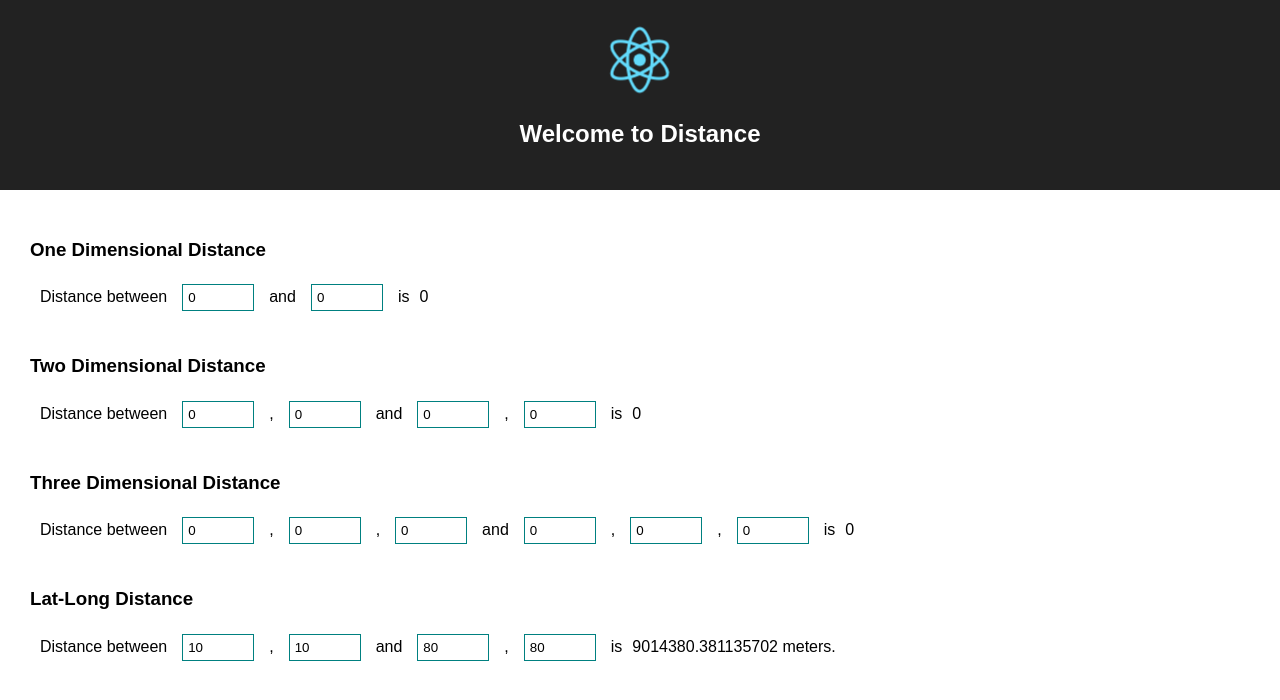
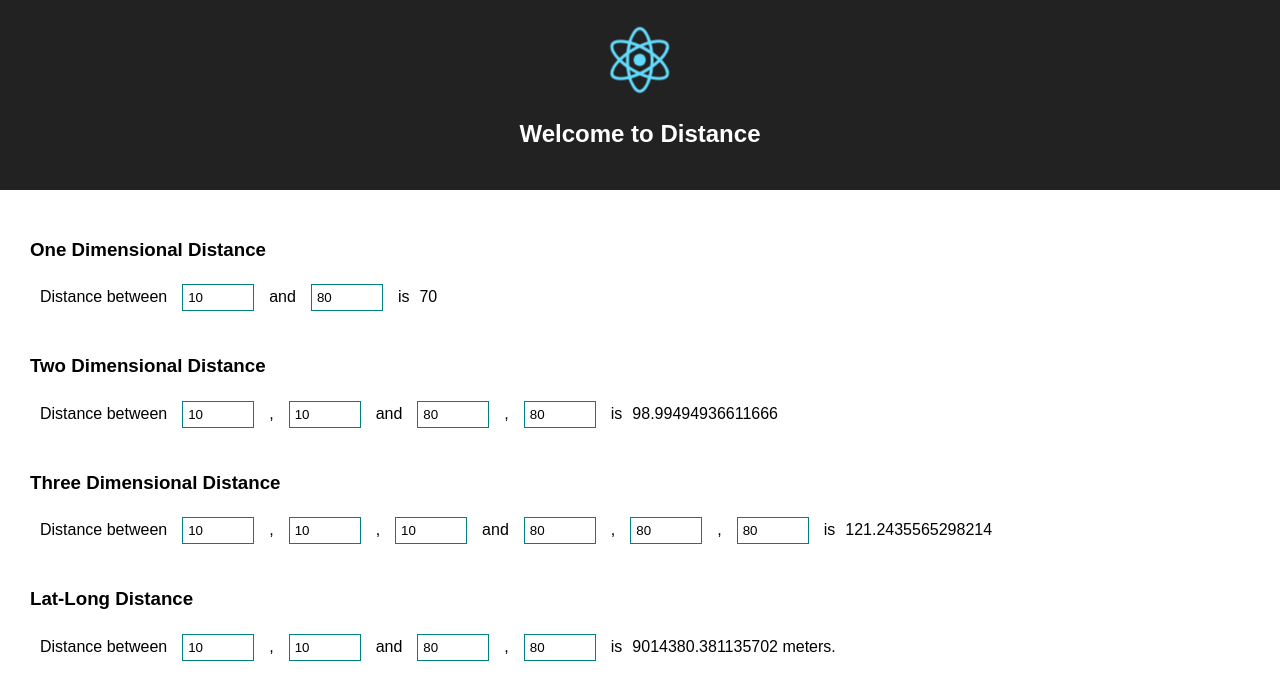
Before and after one commit to anusaini/react-distance, a React (Create React App) app: page / in a window 1280 px wide. Shown: the top 700 px of the page. Built offline with nearby package versions, Linux system fonts and the light colour scheme.

Commit message:
Update default values

```diff
--- a/src/Components/Distance/OneD.js
+++ b/src/Components/Distance/OneD.js
@@ -5,9 +5,9 @@ class OneD extends Component {
     constructor(props) {
         super(props)
         this.state = {
-            first: 0,
-            second: 0,
-            result: 0
+            first: 10,
+            second: 80,
+            result: Distance.Distance1D(10, 80)
         }
         this.submitChange = this.submitChange.bind(this)
     }
--- a/src/Components/Distance/ThreeD.js
+++ b/src/Components/Distance/ThreeD.js
@@ -2,21 +2,26 @@ import React, {Component} from 'react'
 import Distance from '../../Library/Distance'
 import Point3D from '../../Library/Point3D'
 
+const MIN = -20000
+const MAX = 20000
+
 class ThreeD extends Component {
     constructor(props) {
         super(props)
+        const a = new Point3D(10, 10, 10)
+        const b = new Point3D(80, 80, 80)
         this.state = {
             first: {
-                x: 0,
-                y: 0,
-                z: 0
+                x: 10,
+                y: 10,
+                z: 10
             },
             second: {
-                x: 0,
-                y: 0,
-                z: 0
+                x: 80,
+                y: 80,
+                z: 80
             },
-            result: 0
+            result: Distance.Distance3D(a, b)
         }
         this.submitChange = this.submitChange.bind(this)
     }
@@ -28,12 +33,12 @@ class ThreeD extends Component {
         let sValue_x = document.getElementById('secondThreeD.x').value
         let sValue_y = document.getElementById('secondThreeD.y').value
         let sValue_z = document.getElementById('secondThreeD.z').value
-        fValue_x = fValue_x > 20000 ? 20000 : fValue_x < -20000 ? -20000 : fValue_x;
-        fValue_y = fValue_y > 20000 ? 20000 : fValue_y < -20000 ? -20000 : fValue_y;
-        fValue_z = fValue_z > 20000 ? 20000 : fValue_z < -20000 ? -20000 : fValue_z;
-        sValue_x = sValue_x > 20000 ? 20000 : sValue_x < -20000 ? -20000 : sValue_x;
-        sValue_y = sValue_y > 20000 ? 20000 : sValue_y < -20000 ? -20000 : sValue_y;
-        sValue_z = sValue_z > 20000 ? 20000 : sValue_z < -20000 ? -20000 : sValue_z;
+        fValue_x = fValue_x > MAX ? MAX : fValue_x < MIN ? MIN : fValue_x;
+        fValue_y = fValue_y > MAX ? MAX : fValue_y < MIN ? MIN : fValue_y;
+        fValue_z = fValue_z > MAX ? MAX : fValue_z < MIN ? MIN : fValue_z;
+        sValue_x = sValue_x > MAX ? MAX : sValue_x < MIN ? MIN : sValue_x;
+        sValue_y = sValue_y > MAX ? MAX : sValue_y < MIN ? MIN : sValue_y;
+        sValue_z = sValue_z > MAX ? MAX : sValue_z < MIN ? MIN : sValue_z;
 
         const a = new Point3D(fValue_x, fValue_y, fValue_z)
         const b = new Point3D(sValue_x, sValue_y, sValue_z)
@@ -51,17 +56,17 @@ class ThreeD extends Component {
                 <h3>Three Dimensional Distance</h3>
                 <div>
                     <label>Distance between</label>
-                    <input type="number" min="-20000" max="20000" name="firstThreeD.x" id="firstThreeD.x" placeholder="first.x" value={this.state.first.x} onChange={this.submitChange} />
+                    <input type="number" min={MIN} max={MAX} name="firstThreeD.x" id="firstThreeD.x" placeholder="first.x" value={this.state.first.x} onChange={this.submitChange} />
                     <label>,</label>
-                    <input type="number" min="-20000" max="20000" name="firstThreeD.y" id="firstThreeD.y" placeholder="first.y" value={this.state.first.y} onChange={this.submitChange} />
+                    <input type="number" min={MIN} max={MAX} name="firstThreeD.y" id="firstThreeD.y" placeholder="first.y" value={this.state.first.y} onChange={this.submitChange} />
                     <label>,</label>
-                    <input type="number" min="-20000" max="20000" name="firstThreeD.z" id="firstThreeD.z" placeholder="first.z" value={this.state.first.z} onChange={this.submitChange} />
+                    <input type="number" min={MIN} max={MAX} name="firstThreeD.z" id="firstThreeD.z" placeholder="first.z" value={this.state.first.z} onChange={this.submitChange} />
                     <label>and</label>
-                    <input type="number" min="-20000" max="20000" name="secondThreeD.x" id="secondThreeD.x" placeholder="second.x" value={this.state.second.x} onChange={this.submitChange} />
+                    <input type="number" min={MIN} max={MAX} name="secondThreeD.x" id="secondThreeD.x" placeholder="second.x" value={this.state.second.x} onChange={this.submitChange} />
                     <label>,</label>
-                    <input type="number" min="-20000" max="20000" name="secondThreeD.y" id="secondThreeD.y" placeholder="second.y" value={this.state.second.y} onChange={this.submitChange} />
+                    <input type="number" min={MIN} max={MAX} name="secondThreeD.y" id="secondThreeD.y" placeholder="second.y" value={this.state.second.y} onChange={this.submitChange} />
                     <label>,</label>
-                    <input type="number" min="-20000" max="20000" name="secondThreeD.z" id="secondThreeD.z" placeholder="second.z" value={this.state.second.z} onChange={this.submitChange} />
+                    <input type="number" min={MIN} max={MAX} name="secondThreeD.z" id="secondThreeD.z" placeholder="second.z" value={this.state.second.z} onChange={this.submitChange} />
                     <label>is</label>
                     {this.state.result}
                 </div>
--- a/src/Components/Distance/TwoD.js
+++ b/src/Components/Distance/TwoD.js
@@ -2,19 +2,24 @@ import React, {Component} from 'react'
 import Distance from '../../Library/Distance'
 import Point2D from '../../Library/Point2D'
 
+const MIN = -20000
+const MAX = 20000
+
 class TwoD extends Component {
     constructor(props) {
         super(props)
+        const a = new Point2D(10, 10)
+        const b = new Point2D(80, 80)
         this.state = {
             first: {
-                x: 0,
-                y: 0
+                x: 10,
+                y: 10
             },
             second: {
-                x: 0,
-                y: 0
+                x: 80,
+                y: 80
             },
-            result: 0
+            result: Distance.Distance2D(a, b)
         }
         this.submitChange = this.submitChange.bind(this)
     }
@@ -24,10 +29,10 @@ class TwoD extends Component {
         let fValue_y = document.getElementById('firstTwoD.y').value
         let sValue_x = document.getElementById('secondTwoD.x').value
         let sValue_y = document.getElementById('secondTwoD.y').value
-        fValue_x = fValue_x > 20000 ? 20000 : fValue_x < -20000 ? -20000 : fValue_x;
-        fValue_y = fValue_y > 20000 ? 20000 : fValue_y < -20000 ? -20000 : fValue_y;
-        sValue_x = sValue_x > 20000 ? 20000 : sValue_x < -20000 ? -20000 : sValue_x;
-        sValue_y = sValue_y > 20000 ? 20000 : sValue_y < -20000 ? -20000 : sValue_y;
+        fValue_x = fValue_x > MAX ? MAX : fValue_x < MIN ? MIN : fValue_x;
+        fValue_y = fValue_y > MAX ? MAX : fValue_y < MIN ? MIN : fValue_y;
+        sValue_x = sValue_x > MAX ? MAX : sValue_x < MIN ? MIN : sValue_x;
+        sValue_y = sValue_y > MAX ? MAX : sValue_y < MIN ? MIN : sValue_y;
         const a = new Point2D(fValue_x, fValue_y)
         const b = new Point2D(sValue_x, sValue_y)
         this.setState(prev => ({
@@ -45,13 +50,13 @@ class TwoD extends Component {
                 <h3>Two Dimensional Distance</h3>
                 <div>
                     <label>Distance between</label>
-                    <input type="number" min="-20000" max="20000" name="firstTwoD.x" id="firstTwoD.x" placeholder="first.x" value={this.state.first.x} onChange={this.submitChange} />
+                    <input type="number" min={MIN} max={MAX} name="firstTwoD.x" id="firstTwoD.x" placeholder="first.x" value={this.state.first.x} onChange={this.submitChange} />
                     <label>,</label>
-                    <input type="number" min="-20000" max="20000" name="firstTwoD.y" id="firstTwoD.y" placeholder="first.y" value={this.state.first.y} onChange={this.submitChange} />
+                    <input type="number" min={MIN} max={MAX} name="firstTwoD.y" id="firstTwoD.y" placeholder="first.y" value={this.state.first.y} onChange={this.submitChange} />
                     <label>and</label>
-                    <input type="number" min="-20000" max="20000" name="secondTwoD.x" id="secondTwoD.x" placeholder="second.x" value={this.state.second.x} onChange={this.submitChange} />
+                    <input type="number" min={MIN} max={MAX} name="secondTwoD.x" id="secondTwoD.x" placeholder="second.x" value={this.state.second.x} onChange={this.submitChange} />
                     <label>,</label>
-                    <input type="number" min="-20000" max="20000" name="secondTwoD.y" id="secondTwoD.y" placeholder="second.y" value={this.state.second.y} onChange={this.submitChange} />
+                    <input type="number" min={MIN} max={MAX} name="secondTwoD.y" id="secondTwoD.y" placeholder="second.y" value={this.state.second.y} onChange={this.submitChange} />
                     <label>is</label>
                     {this.state.result}
                 </div>
```
